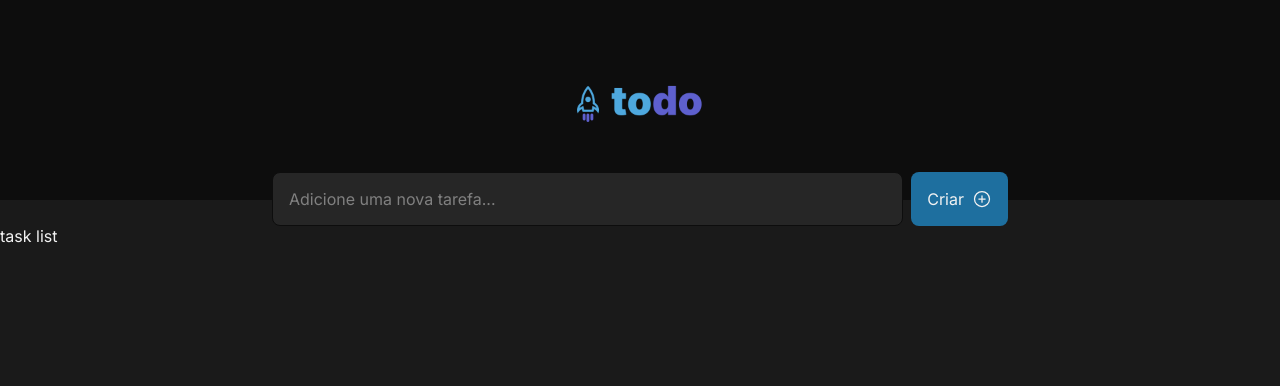
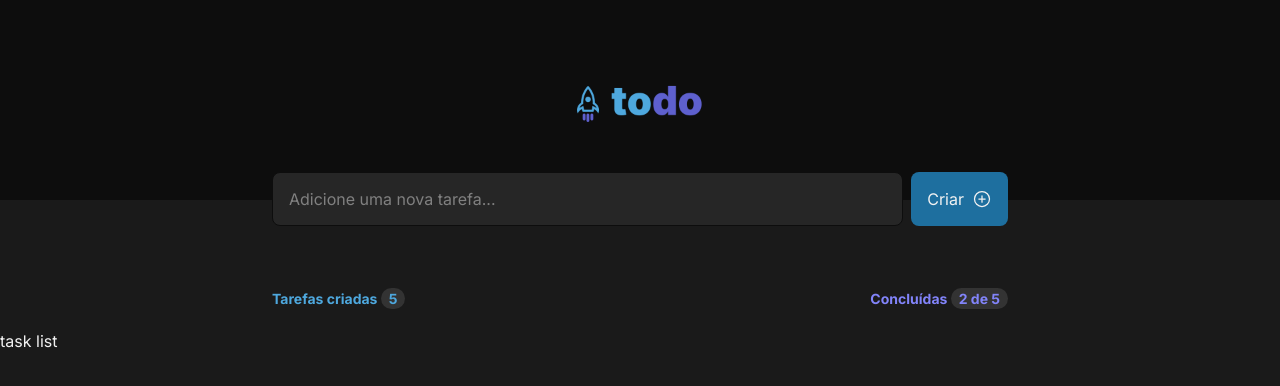
Before and after one commit to gzbarreto/todo-list-react-challenge, a React (Vite) app: page / in a window 1280 px wide. Shown: the top 386 px of the page. Built offline with nearby package versions, Linux system fonts and the light colour scheme.

Commit message:
add task list header

```diff
--- a/src/App.module.css
+++ b/src/App.module.css
@@ -13,6 +13,7 @@
   height: 48px;
 }
 
+/* NEW TASK input AND button */
 .newTask {
   display: flex;
   gap: 0.5rem;
@@ -29,6 +30,7 @@
   border-radius: 8px;
   border: 1px solid var(--gray-700);
   caret-color: var(--gray-100);
+  color: var(--gray-100);
 }
 
 .newTask input::placeholder {
@@ -52,3 +54,29 @@
 .buttonCreate:hover {
   background: var(--blue);
 }
+
+/* TASK HEADER */
+.taskHeader {
+  display: flex;
+  justify-content: space-between;
+  margin: 4rem auto 1.5rem;
+  max-width: 736px;
+  font-weight: bold;
+  font-size: 0.875rem;
+}
+
+.createdTasks {
+  color: var(--blue);
+}
+
+.doneTasks {
+    color: var(--purple);
+}
+
+.taskHeader span {
+  background: var(--gray-400);
+  padding: 0.125rem 0.5rem ;
+  border-radius: 9999px;
+}
+
+/* TASK LIST */
--- a/src/App.tsx
+++ b/src/App.tsx
@@ -1,7 +1,6 @@
 import styles from "./App.module.css"
 
 import { PlusCircle } from "@phosphor-icons/react"
-
 
 function App() {
   return (
@@ -12,11 +11,20 @@ function App() {
 
       <form className={styles.newTask}>
         <input placeholder="Adicione uma nova tarefa..."></input>
-        <button className={styles.buttonCreate}>
+        <button type="submit" className={styles.buttonCreate}>
           Criar
           <PlusCircle size={20} />
-          </button>
+        </button>
       </form>
+
+      <div className={styles.taskHeader}>
+        <div className={styles.createdTasks}>
+          Tarefas criadas  <span>5</span>
+        </div>
+        <div className={styles.doneTasks}>
+          Concluídas  <span>2 de 5</span>
+        </div>
+      </div>
 
       <div>task list</div>
     </div>
```
